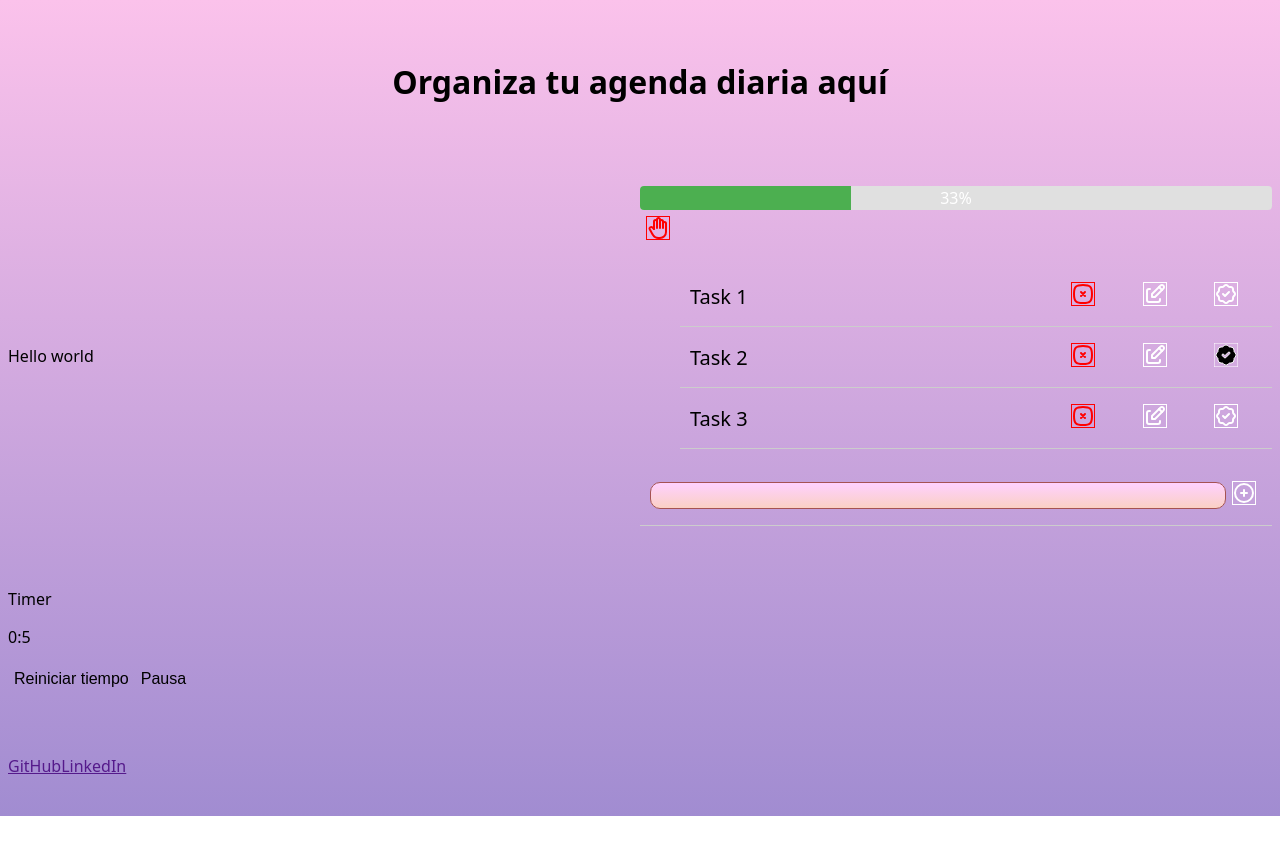
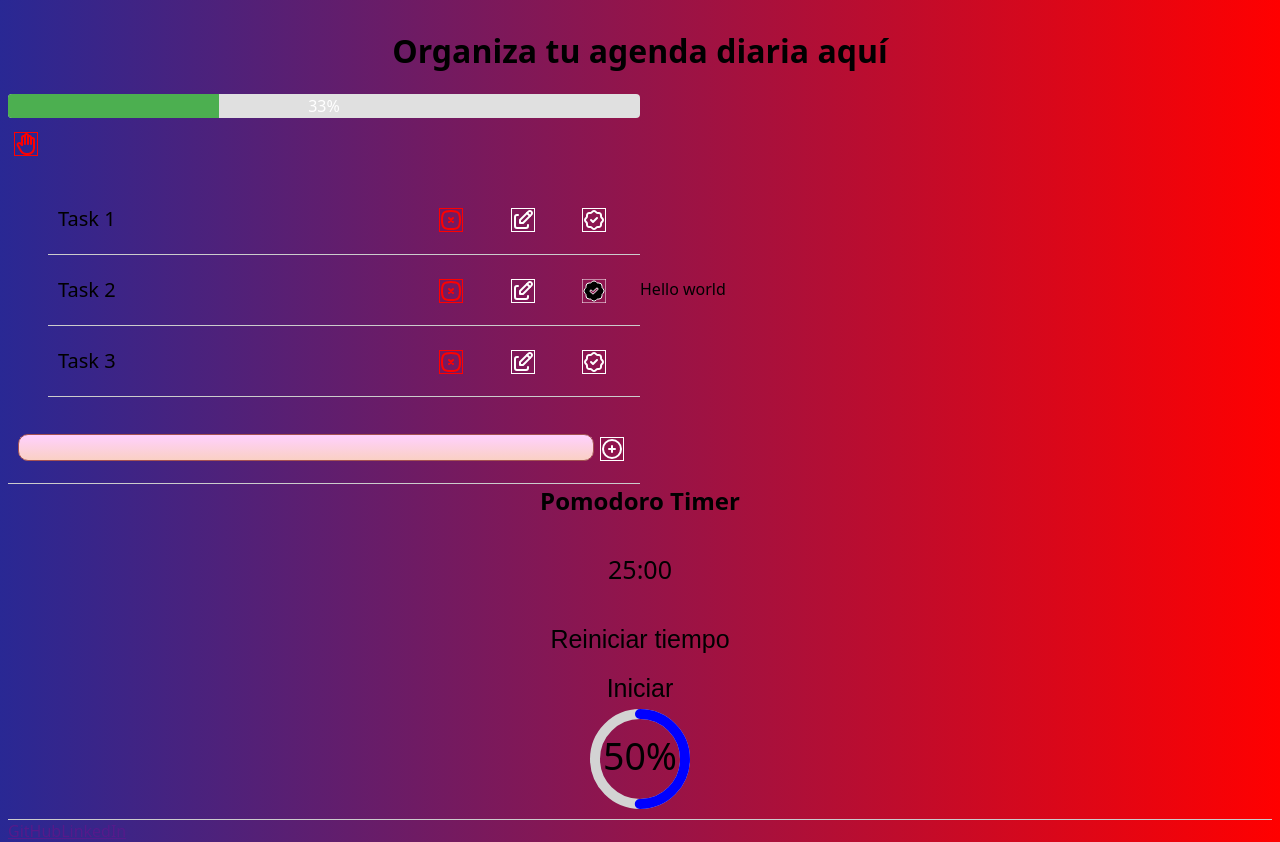
Before and after one commit to GersonGarciaKatowhu/daily, a React (Vite) app: page / in a window 1280 px wide. Before the commit the page ends 816 px from the top, so only its background shows below. Built offline with nearby package versions, Linux system fonts and the light colour scheme.

Commit message:
Se agrego un grafico para el tiempo

```diff
--- a/src/App.css
+++ b/src/App.css
@@ -12,7 +12,8 @@ button {
 }
 body {
   font-family: system-ui, -apple-system, BlinkMacSystemFont, 'Segoe UI', Roboto, Oxygen, Ubuntu, Cantarell, 'Open Sans', 'Helvetica Neue', sans-serif;
-  background-image: linear-gradient(to top, #a18cd1 0%, #fbc2eb 100%);
+  background: rgb(41,40,148);
+  background: linear-gradient(90deg, rgba(41,40,148,1) 0%, rgba(255,0,0,1) 100%);
 }
 input {
   padding: 5px 10px;
@@ -49,7 +50,7 @@ li {
   height: 100vh;
   grid-template-areas:
   "header header"
-  "AppNotes Appcrud"
+  "Appcrud AppNotes"
   "AppTimer AppTimer"
   "Footer Footer";
 }
@@ -72,3 +73,8 @@ header {
 footer {
   grid-area: Footer;
 }
+.center {
+  display: flex;
+  justify-content: center;
+  align-items: center;
+}
--- a/src/timer/AppTimer.css
+++ b/src/timer/AppTimer.css
@@ -1,3 +1,34 @@
 .AppTimer {
   grid-area: AppTimer;
 }
+
+.AppTimer h2 {
+  margin: 0;
+  padding: 0;
+  text-align: center;
+}
+.pomodoro-title {
+  text-align: right;
+}
+.timer {
+  display: grid;
+  grid-template-columns: 1fr;
+  align-items: center;
+  padding: 10px;
+  border-bottom: 1px solid #ccc;
+  text-align: center;
+  font-size: 25px;
+
+}
+button {
+  cursor: pointer;
+  border: none;
+  outline: none;
+  padding: 4px;
+  margin: 2px;
+  margin-top: 10px;
+  &:hover {
+    opacity: 0.8;
+  }
+  font-size: 25px;
+}
--- a/src/timer/AppTimer.jsx
+++ b/src/timer/AppTimer.jsx
@@ -1,10 +1,26 @@
 import { useEffect, useState } from "react"
+import "./AppTimer.css"
+import CircularProgressBar from "./components/CircularProgressBar"
+
+const typeOfPercentaje = {
+  restLong : 15,
+  restShort : 5,
+  work : 35
+}
 
 function AppTimer() {
-  const [seconds, setSeconds] = useState(10)
-  const [minutes, setMinutes] = useState(0)
+  const [seconds, setSeconds] = useState(0)
+  const [minutes, setMinutes] = useState(25)
+  const [isRunning, setIsRunning] = useState(false)
+  function handleRestart() {
+    setMinutes(25)
+    setSeconds(0)
+    setIsRunning(true)
+  }
+
   useEffect(() => {
     const interval = setInterval(() => {
+      if(!isRunning) return
       if(minutes === 0 && seconds === 0) {
         return clearInterval(interval)
       }
@@ -15,13 +31,18 @@ function AppTimer() {
       setSeconds((prevTime) => prevTime - 1)
     }, 1000)
     return () => clearInterval(interval)
-  }, [minutes, seconds])
+  }, [minutes, seconds, isRunning])
   return (
     <div className="AppTimer">
-      Timer
-      <p>{minutes}:{seconds}</p>
-      <button onClick={() => setSeconds(10)}>Reiniciar tiempo</button>
-      <button onClick={() => clearInterval(interval)}>Pausa</button>
+      <h2 className="pomodoro-title">Pomodoro Timer</h2>
+      <div className="timer">
+        <p>{minutes}:{seconds}{seconds < 10 ? "0" : ""}</p>
+        <button onClick={() => handleRestart()}>Reiniciar tiempo</button>
+        <button onClick={() => setIsRunning(!isRunning)}>{isRunning ? "Pausar" : "Iniciar"}</button>
+        <div className="center">
+        <CircularProgressBar percentage={50} />
+        </div>
+      </div>
     </div>
   )
 }
--- /dev/null
+++ b/src/timer/components/CircularProgressBar.jsx
@@ -0,0 +1,44 @@
+
+import './CircularProgressBar.css';
+// eslint-disable-next-line react/prop-types
+const CircularProgressBar = ({ percentage, radius = 50, strokeWidth = 10 }) => {
+  const normalizedRadius = radius - strokeWidth * 0.5;
+  const circumference = normalizedRadius * 2 * Math.PI;
+  const strokeDashoffset = circumference - (percentage / 100) * circumference;
+
+  return (
+    <svg height={radius * 2} width={radius * 2}>
+      <circle
+        stroke="lightgrey"
+        fill="transparent"
+        strokeWidth={strokeWidth}
+        r={normalizedRadius}
+        cx={radius}
+        cy={radius}
+      />
+      <circle
+        stroke="blue"
+        fill="transparent"
+        strokeWidth={strokeWidth}
+        strokeDasharray={circumference + ' ' + circumference}
+        style={{ strokeDashoffset }}
+        strokeLinecap="round"
+        r={normalizedRadius}
+        cx={radius}
+        cy={radius}
+        transform={`rotate(-90 ${radius} ${radius})`}
+      />
+      <text
+        x="50%"
+        y="50%"
+        dy=".3em"
+        textAnchor="middle"
+        fontSize="1.5em"
+      >
+        {`${percentage}%`}
+      </text>
+    </svg>
+  );
+};
+
+export default CircularProgressBar;
```
Also changed, not shown: src/timer/components/CircularProgressBar.css (added).
